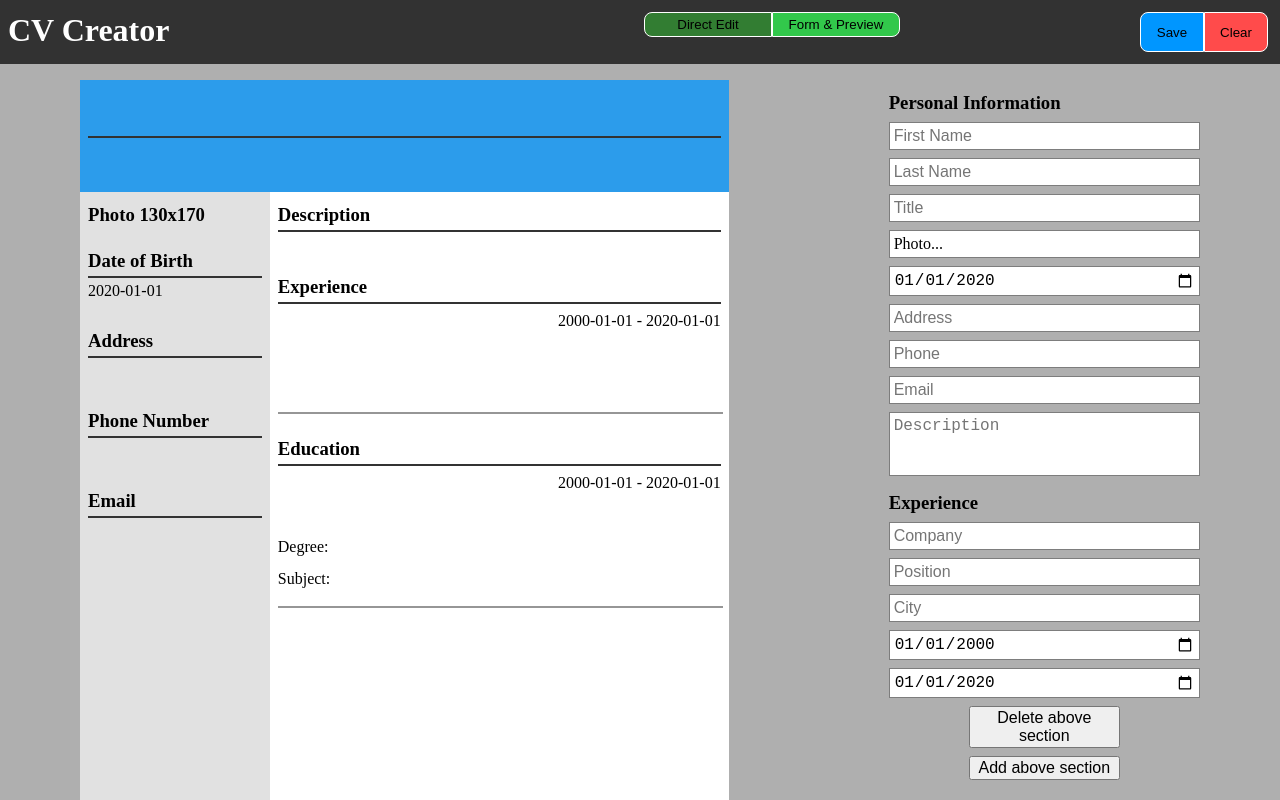
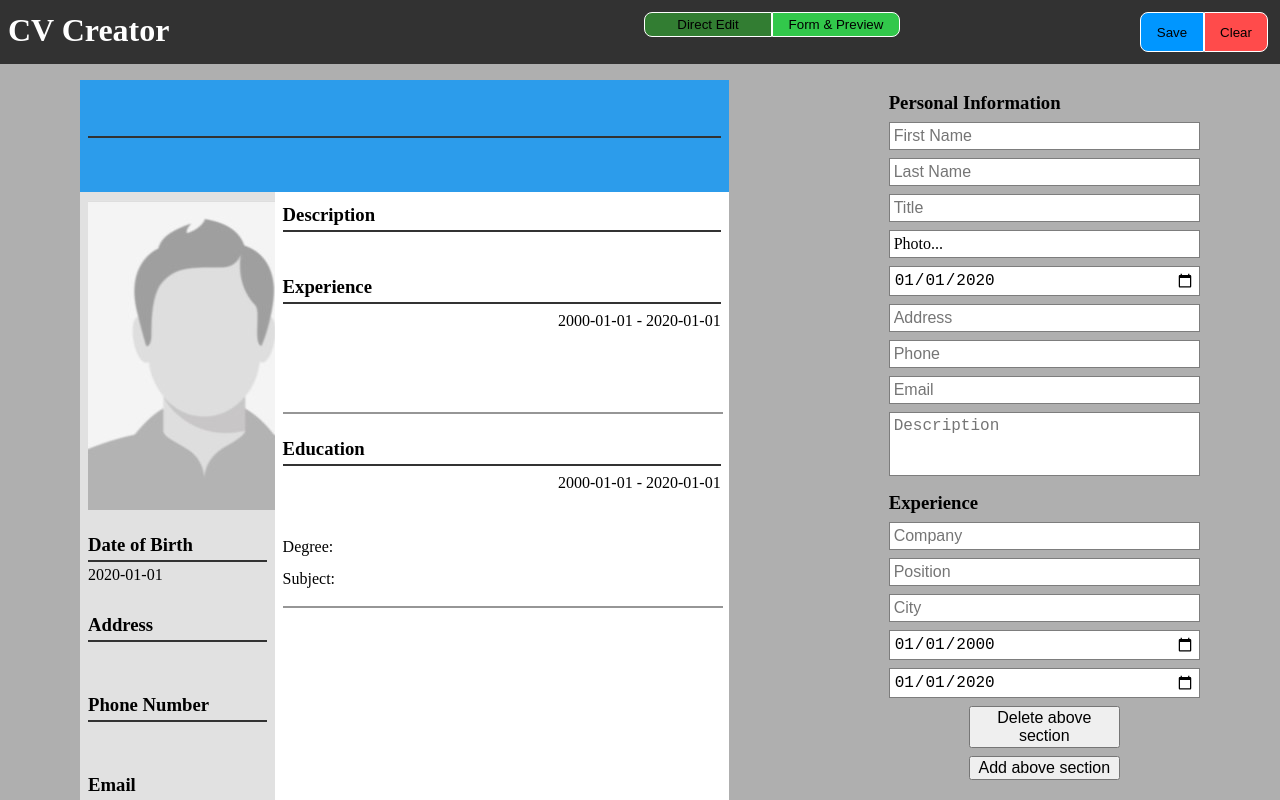
Before and after one commit to gizinski-jacek/cv-project-react, a React (Create React App) app: page / in a window 1280 px wide. Both pictures are taken after a click on the button "Form & Preview". Shown: the top 800 px of the page. Built offline with nearby package versions, Linux system fonts and the light colour scheme.

Commit message:
Replaced placeholder text with photo.

```diff
--- a/src/components/CVcomponents/FormPreviewCVcomponents/PreviewCV.js
+++ b/src/components/CVcomponents/FormPreviewCVcomponents/PreviewCV.js
@@ -42,7 +42,7 @@ function PreviewCV(props) {
 			<div className='mainBodyCV'>
 				<div className='leftPanelCV'>
 					<div>
-						<h3>Photo 130x170</h3>
+						<img src={personal.photo} alt='' />
 					</div>
 					<div>
 						<h3>Date of Birth</h3>
```
